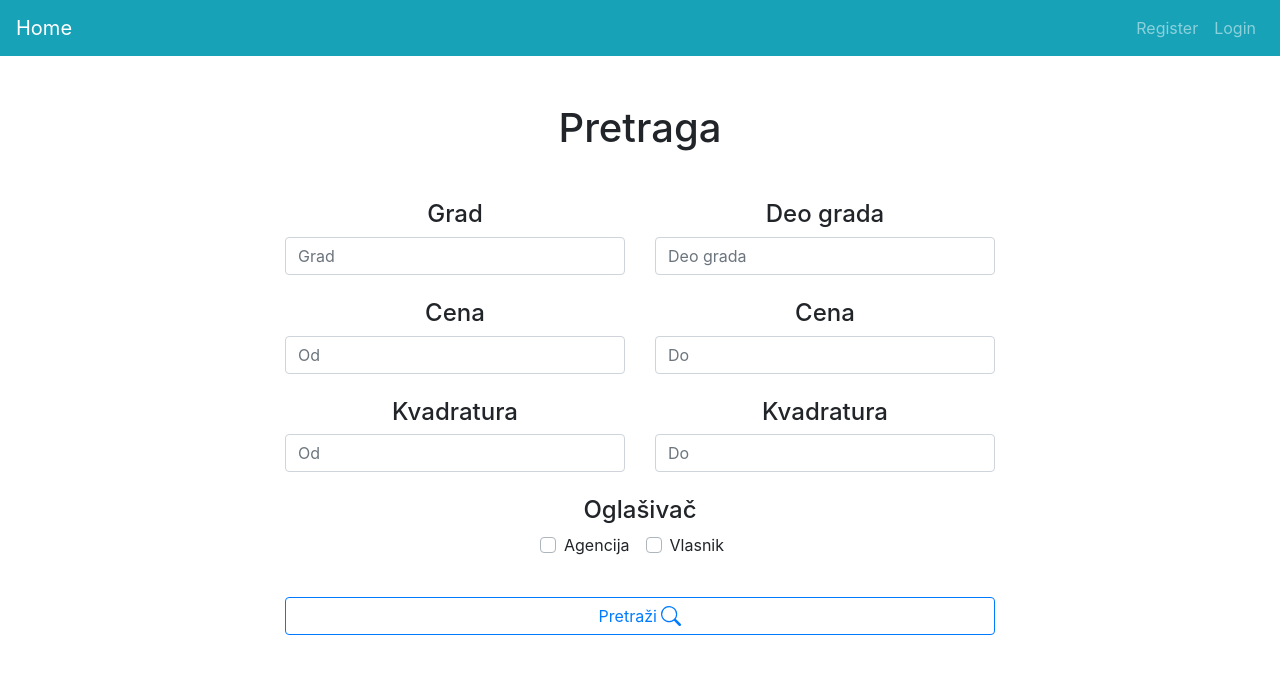
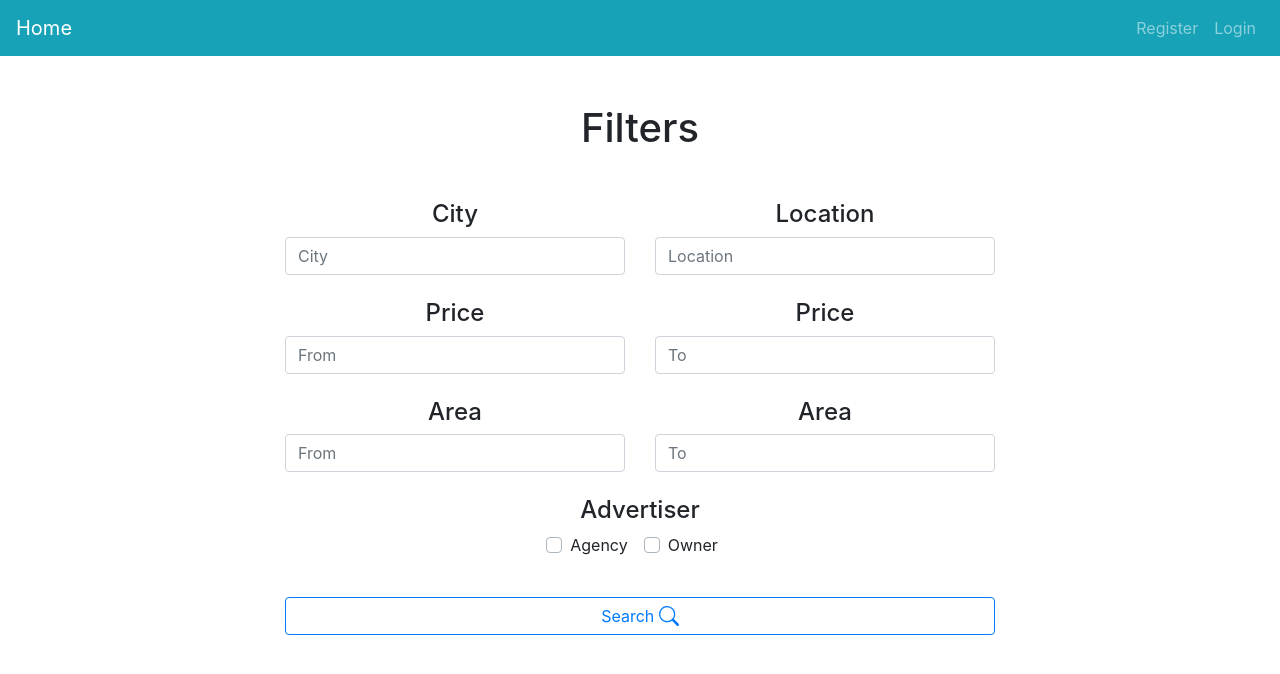
Before and after one commit to programer20/clojure-project-client, a Vue app: page /#/ in a window 1280 px wide. Shown: the top 674 px of the page. Built offline with nearby package versions, Linux system fonts and the light colour scheme.

Commit message:
Zavrsena strana za prikaz korisnickog profila.

```diff
--- a/src/views/Filters.vue
+++ b/src/views/Filters.vue
@@ -1,51 +1,51 @@
 <template>
   <div class="container text-center">
-    <h1 class="my-5">Pretraga</h1>
+    <h1 class="my-5">Filters</h1>
     <b-container class="bv-example-row">
       <b-row class="justify-content-md-center">
         <b-col col lg="4">
-          <h4>Grad</h4>
-          <b-form-input v-model="city" placeholder="Grad"></b-form-input>
+          <h4>City</h4>
+          <b-form-input v-model="city" placeholder="City"></b-form-input>
         </b-col>
         <b-col col lg="4">
-          <h4>Deo grada</h4>
-          <b-form-input v-model="cityPart" placeholder="Deo grada"></b-form-input>
+          <h4>Location</h4>
+          <b-form-input v-model="cityPart" placeholder="Location"></b-form-input>
         </b-col>
       </b-row>
       <b-row class="justify-content-md-center my-4">
         <b-col col lg="4">
-          <h4>Cena</h4>
-          <b-form-input v-model="minPrice" type="number" min="0" step="10" placeholder="Od"></b-form-input>
+          <h4>Price</h4>
+          <b-form-input v-model="minPrice" type="number" min="0" step="10" placeholder="From"></b-form-input>
         </b-col>
         <b-col col lg="4">
-          <h4>Cena</h4>
-          <b-form-input v-model="maxPrice" type="number" min="0" step="10" placeholder="Do"></b-form-input>
+          <h4>Price</h4>
+          <b-form-input v-model="maxPrice" type="number" min="0" step="10" placeholder="To"></b-form-input>
         </b-col>
       </b-row>
       <b-row class="justify-content-md-center my-4">
         <b-col col lg="4">
-          <h4>Kvadratura</h4>
-          <b-form-input v-model="minSurface" type="number" min="0" step="10" placeholder="Od"></b-form-input>
+          <h4>Area</h4>
+          <b-form-input v-model="minSurface" type="number" min="0" step="10" placeholder="From"></b-form-input>
         </b-col>
         <b-col col lg="4">
-          <h4>Kvadratura</h4>
-          <b-form-input v-model="maxSurface" type="number" min="0" step="10" placeholder="Do"></b-form-input>
+          <h4>Area</h4>
+          <b-form-input v-model="maxSurface" type="number" min="0" step="10" placeholder="To"></b-form-input>
         </b-col>
       </b-row>
       <b-row class="justify-content-md-center my-4">
         <b-col col lg="4">
-          <h4>Oglašivač</h4>
+          <h4>Advertiser</h4>
           <b-form-group>
             <b-form-checkbox-group id="checkbox-group" v-model="advertiser">
-              <b-form-checkbox value="agencija">Agencija</b-form-checkbox>
-              <b-form-checkbox value="vlasnik">Vlasnik</b-form-checkbox>
+              <b-form-checkbox value="agencija">Agency</b-form-checkbox>
+              <b-form-checkbox value="vlasnik">Owner</b-form-checkbox>
             </b-form-checkbox-group>
           </b-form-group>
         </b-col>
       </b-row>
       <b-row class="justify-content-md-center my-4">
         <b-col col lg="8">
-          <b-button @click="sendRequest" block variant="outline-primary">Pretraži <b-icon icon="search"/></b-button>
+          <b-button @click="sendRequest" block variant="outline-primary">Search <b-icon icon="search"/></b-button>
         </b-col>
       </b-row>
     </b-container>
--- a/src/views/Profile.vue
+++ b/src/views/Profile.vue
@@ -1,33 +1,151 @@
 <template>
-  <div class="container my-5">
-    <h1 class="text-center mb-4">Korisnicki profil</h1>
-    <b-tabs content-class="mt-3" justified>
-      <b-tab title="Licni podaci" active><p>{{ user }}</p></b-tab>
-      <b-tab title="Pretplate"><p>I'm the second tab</p></b-tab>
-    </b-tabs>
-  </div>
+  <b-container class="my-5">
+    <h1 class="text-center mb-4">User profile</h1>
+    <b-row class="justify-content-md-center">
+      <b-col cols="10">
+        <b-tabs content-class="mt-3" justified>
+          <b-tab title="Personal details" active>
+            <b-row class="justify-content-md-center">
+              <b-col cols="3">
+                <p>Username</p>
+              </b-col>
+              <b-col cols="8">
+                <b-form-input v-model="user.username" disabled></b-form-input>
+              </b-col>
+            </b-row>
+            <b-row class="justify-content-md-center my-3">
+              <b-col cols="3">
+                <p>First name</p>
+              </b-col>
+              <b-col cols="8">
+                <b-form-input v-model="user.first_name" disabled />
+              </b-col>
+            </b-row>
+            <b-row class="justify-content-md-center my-3">
+              <b-col cols="3">
+                <p>Last name</p>
+              </b-col>
+              <b-col cols="8">
+                <b-form-input v-model="user.last_name" disabled />
+              </b-col>
+            </b-row>
+            <b-row class="justify-content-md-center my-3">
+              <b-col cols="3">
+                <p>Email adress</p>
+              </b-col>
+              <b-col cols="8">
+                <b-form-input v-model="user.email" disabled />
+              </b-col>
+            </b-row>
+          </b-tab>
+
+          <b-tab title="Subscriptions">
+            <b-table id="my-table" class="my-3" striped hover
+              :items="subscriptions"
+              :fields="columns"
+              :per-page="perPage"
+              :current-page="currentPage"
+            >
+              <template v-slot:cell(city)="data">
+                {{ data.value.toUpperCase() }}
+              </template>
+              <template v-slot:cell(city_part)="data">
+                {{ data.value.toUpperCase() }}
+              </template>
+              <template v-slot:cell(min_price)="data">
+                {{ data.value }} EUR
+              </template>
+              <template v-slot:cell(max_price)="data">
+                {{ data.value }} EUR
+              </template>
+              <template v-slot:cell(min_surface)="data">
+                {{ data.value }} m2
+              </template>
+              <template v-slot:cell(max_surface)="data">
+                {{ data.value }} m2
+              </template>
+              <template v-slot:cell(agency)="data">
+                <b-icon font-scale="2" v-show="data.value" icon="check-circle"/>
+                <b-icon font-scale="2" v-show="!data.value" icon="x-circle"/>
+              </template>
+              <template v-slot:cell(owner)="data">
+                <b-icon font-scale="2" v-show="data.value" icon="check-circle"/>
+                <b-icon font-scale="2" v-show="!data.value" icon="x-circle"/>
+              </template>
+              <template v-slot:cell(action)="data">
+                <b-button @click="deleteSubscription(data.item.id)" variant="danger">Delete</b-button>
+              </template>
+            </b-table>
+            <b-pagination
+              v-model="currentPage"
+              :total-rows="rows"
+              :per-page="perPage"
+              aria-controls="my-table"
+            ></b-pagination>
+          </b-tab>
+        </b-tabs>
+      </b-col>
+    </b-row>
+  </b-container>
 </template>
 
 <script>
-import { mapGetters } from 'vuex';
-import axios from 'axios';
+import { mapGetters } from "vuex";
+import axios from "axios";
 
 export default {
   name: "Profile",
-  computed: mapGetters(['userId']),
+  computed: {
+    ...mapGetters(["userId"]),
+    rows() {
+      return this.subscriptions.length;
+    }
+  },
   data() {
-      return {
-          user: {}
-      }
+    return {
+      user: {},
+      subscriptions: [],
+      columns: [
+        { key: "id", label: "Id" },
+        { key: "city", label: "City" },
+        { key: "city_part", label: "Location" },
+        { key: "min_price", label: "Price from" },
+        { key: "max_price", label: "Price to" },
+        { key: "min_surface", label: "Area to" },
+        { key: "max_surface", label: "Area to" },
+        { key: "agency", label: "Agency" },
+        { key: "owner", label: "Owner"},
+        { key: "action", label: "Action"}
+      ],
+      currentPage: 1,
+      perPage: 10,
+      agencySignal: false,
+      ownerSignal: false
+    };
   },
   created() {
-      axios.get("http://localhost:3000/user/" + this.userId)
+    axios
+      .get("http://localhost:3000/user/" + this.userId)
       .then(res => {
-          this.user = res.data[0];
+        this.user = res.data[0];
       })
       .catch(err => {
-          console.log(err);
+        console.log(err);
       });
+
+    axios
+      .get("http://localhost:3000/subscriptions/" + this.userId)
+      .then(res => {
+        this.subscriptions = res.data;
+      })
+      .catch(err => {
+        console.log(err);
+      });
+  },
+  methods: {
+    deleteSubscription(subscriptionId) {
+      console.log(subscriptionId);
+    }
   }
 };
 </script>
--- a/src/views/SearchResult.vue
+++ b/src/views/SearchResult.vue
@@ -4,67 +4,67 @@
       <b-spinner variant="primary" label="Spinning" style="width: 4rem; height: 4rem;"></b-spinner>
     </div>
     <div class="my-4 mx-4" v-show="signal">
-      <h2 class="my-3 text-center">Rezultat pretrage</h2>
+      <h2 class="my-3 text-center">Search result</h2>
       <b-row>
         <b-col cols="10">
-          <h5>{{ data.length }} pronadjenih oglasa</h5>
+          <h5>{{ data.length }} results found</h5>
         </b-col>
         <b-col cols="2">
           <b-button
             @click="$bvModal.show('bv-modal-example')"
             class="float-right"
             variant="outline-primary"
-          >Pretplati se <b-icon icon="inbox-fill"/></b-button>
-          <b-modal id="bv-modal-example" centered title="Pretplata" hide-footer>
+          >Subscribe <b-icon icon="inbox-fill"/></b-button>
+          <b-modal id="bv-modal-example" centered title="Subscribe" hide-footer>
             <div v-show="subscribeSignal">
-              <p>Da li zelite da se pretplatite na pretragu sa sledecim parametrima:</p>
+              <p>Would You like to be notified when new parameter-matched apartment appears?</p>
               <b-row>
                 <b-col>
-                  <p>Grad: {{params.city == null ? " " : params.city.toUpperCase()}}</p>
+                  <p>City: {{params.city == null ? " " : params.city.toUpperCase()}}</p>
                 </b-col>
                 <b-col>
-                  <p>Deo grada: {{params.cityPart == null ? " " : params.cityPart.toUpperCase()}}</p>
+                  <p>Location: {{params.cityPart == null ? " " : params.cityPart.toUpperCase()}}</p>
                 </b-col>
               </b-row>
               <b-row>
                 <b-col>
-                  <p>Cena od: {{params.minPrice}}</p>
+                  <p>Price from: {{params.minPrice}} EUR</p>
                 </b-col>
                 <b-col>
-                  <p>Cena do: {{params.maxPrice}}</p>
+                  <p>Price to: {{params.maxPrice}} EUR</p>
                 </b-col>
               </b-row>
               <b-row>
                 <b-col>
-                  <p>Kvadratura od: {{params.minSurface}}</p>
+                  <p>Area from: {{params.minSurface}} m2</p>
                 </b-col>
                 <b-col>
-                  <p>Kvadratura do: {{params.maxSurface}}</p>
+                  <p>Area to: {{params.maxSurface}} m2</p>
                 </b-col>
               </b-row>
               <b-row>
                 <b-col>
                   <p>
-                    Oglasivac:
+                    Advertiser:
                     <span
                       v-for="advertiser in params.advertiser"
                       :key="advertiser"
-                    >{{advertiser}}</span>
+                    > {{advertiser}}</span>
                   </p>
                 </b-col>
               </b-row>
-              <b-button variant="primary" class="float-right mt-3 ml-2" @click="subscribe">Da</b-button>
-              <b-button variant="secondary" class="float-right mt-3" @click="$bvModal.hide('bv-modal-example')">Ne</b-button>
+              <b-button variant="primary" class="float-right mt-3 ml-2" @click="subscribe">Yes</b-button>
+              <b-button variant="secondary" class="float-right mt-3" @click="$bvModal.hide('bv-modal-example')">No</b-button>
             </div>
             <div  class="d-flex justify-content-center mb-3">
               <b-spinner v-show="!subscribeSignal" variant="primary" label="Spinning"></b-spinner>
             </div>
           </b-modal>
-          <b-modal id="bv-modal-success" centered title="Obavestenje" hide-footer>
-            <p>Uspesno ste se pretplatili!</p>
+          <b-modal id="bv-modal-success" centered title="Message" hide-footer>
+            <p>Successful subscription!</p>
           </b-modal>
-          <b-modal id="bv-modal-error" centered title="Obavestenje" hide-footer>
-            <p>Doslo je do greske!</p>
+          <b-modal id="bv-modal-error" centered title="Error" hide-footer>
+            <p>Subscription failed. Please try again!</p>
           </b-modal>
         </b-col>
       </b-row>
@@ -79,7 +79,8 @@
         :current-page="currentPage"
       >
         <template v-slot:cell(href)="data">
-          <a :href=data.value>{{ data.value }}</a></template>
+          <a :href=data.value>{{ data.value }}</a>
+        </template>
       </b-table>
       <b-pagination
         v-model="currentPage"
@@ -103,10 +104,10 @@ export default {
       subscribeSignal: true,
       data: [],
       columns: [
-        { key: "name", label: "Naziv" },
-        { key: "price", label: "Cena" },
-        { key: "surface", label: "Površina" },
-        { key: "location", label: "Lokacija" },
+        { key: "name", label: "Name" },
+        { key: "price", label: "Price" },
+        { key: "surface", label: "Area" },
+        { key: "location", label: "Location" },
         { key: "href", label: "URL" }
       ],
       currentPage: 1,
```
